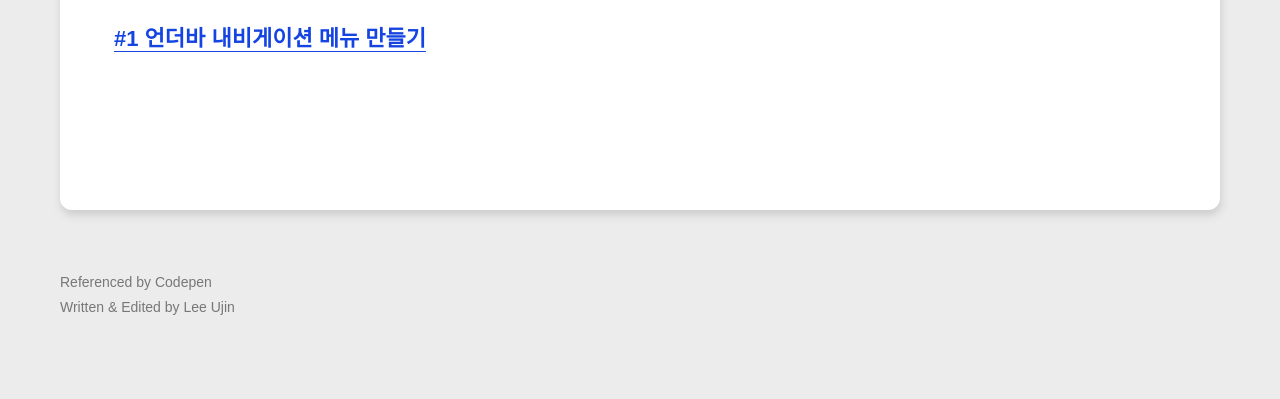
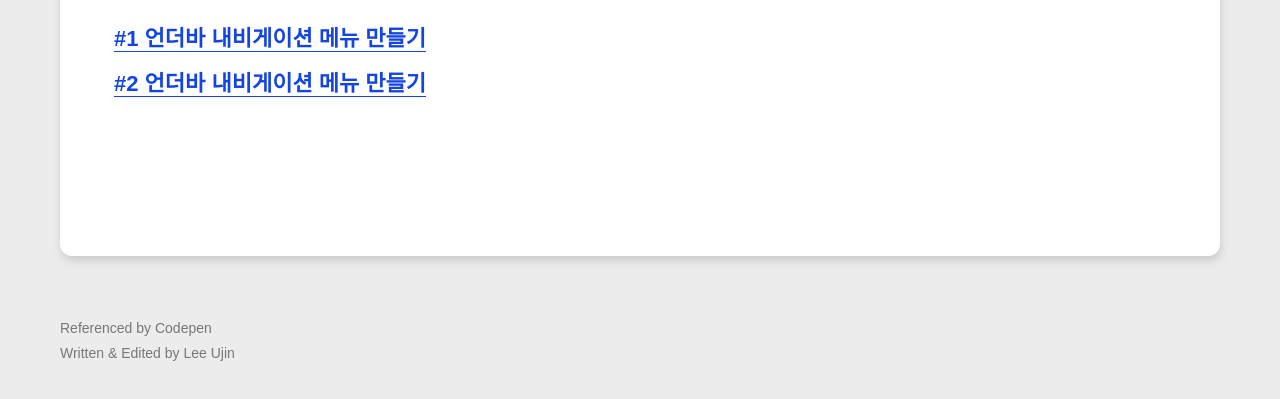
Before and after one commit to Eojin-Lee/CodepenStudy, a plain HTML site: page index.html in a window 1280 px wide. Shown: the part 235-634 px from the top of the page. Drawn offline with Linux system fonts and the light colour scheme.

Commit message:
Update #2 post

```diff
--- a/index.html
+++ b/index.html
@@ -13,6 +13,7 @@
 				<h1>Codepen Study</h1>
 				<ul>
 					<li><h2><a href="20190713/navbar.html">#1 언더바 내비게이션 메뉴 만들기</a></h2></li>
+					<li><h2><a href="20190720/navbar.html">#2 언더바 내비게이션 메뉴 만들기</a></h2></li>
 				</ul>
 			</section>
 		</main>
```
